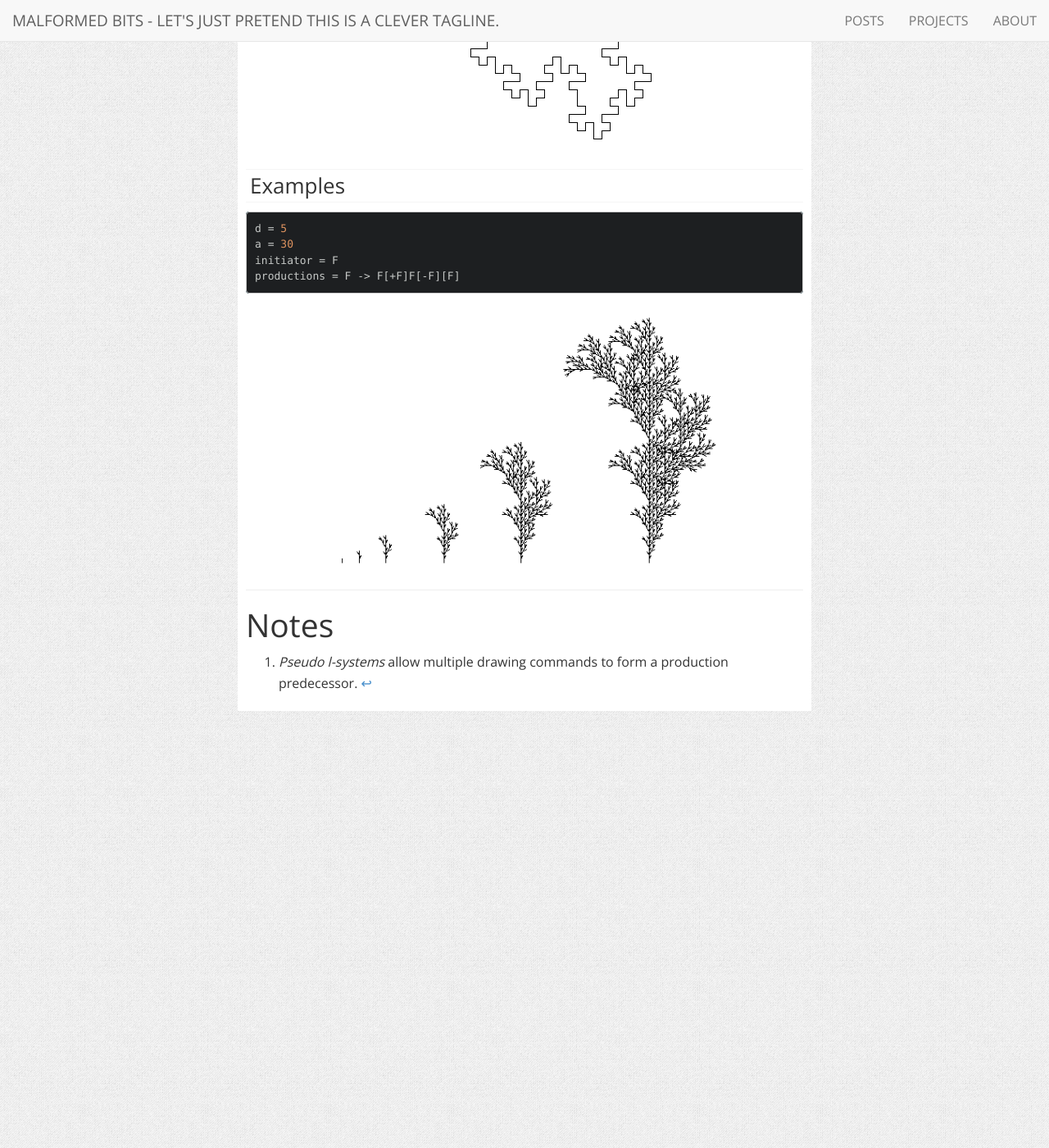
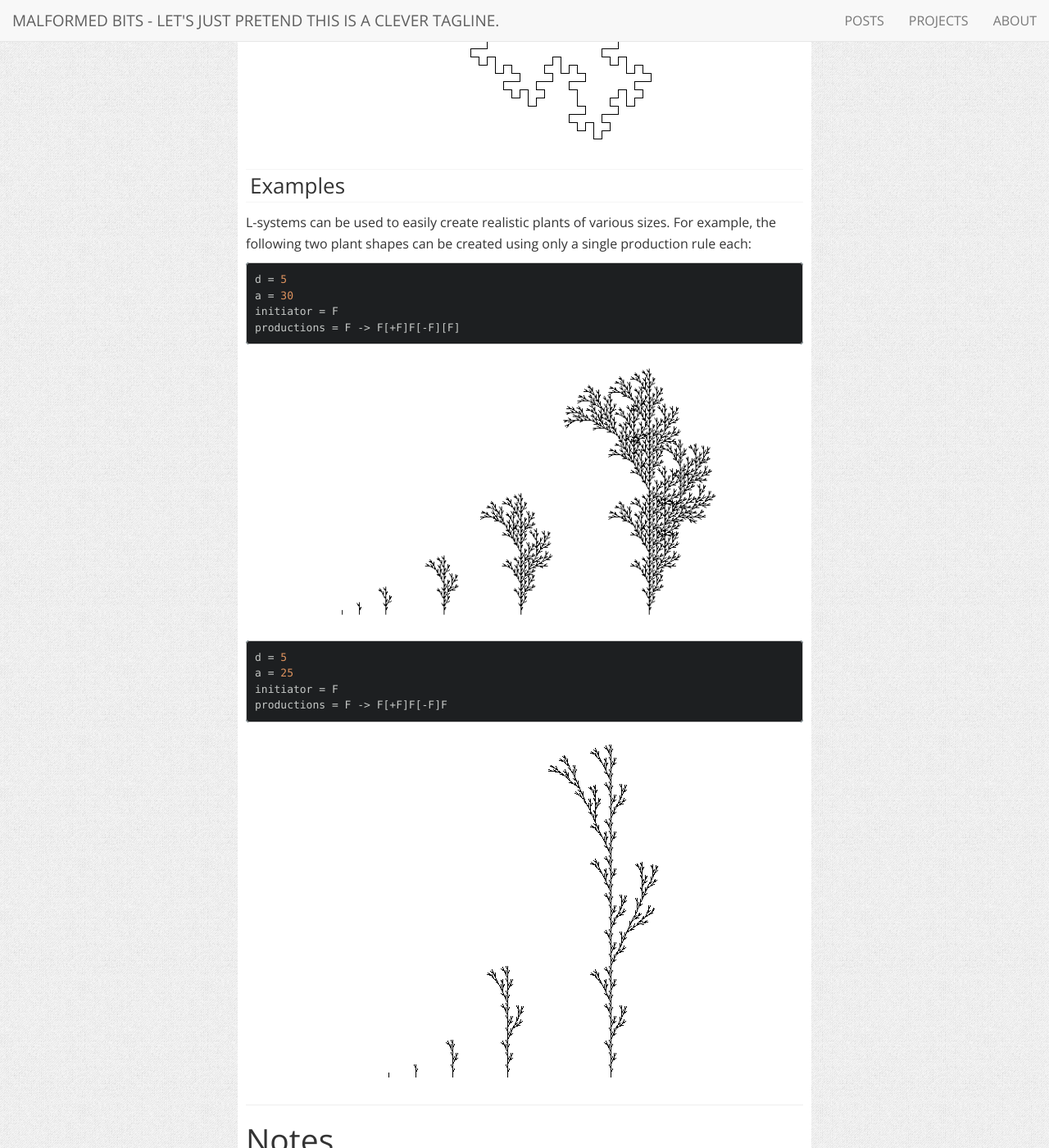
Before and after one commit to charlottepierce/charlottepierce.github.com, a Jekyll site: the page built from _posts/2014-12-12-DRAFT-Intro-to-L-Systems.md, in a window 1280 px wide and 1400 px high, scrolled down 3202 px. Shown: the whole window at 82% size. Built offline with Jekyll 4.4.1, drawn with Linux system fonts in a browser that asks for light colours; nearby versions of some CDN libraries; some of the changed text lies outside the part shown.

Commit message:
Added another example. Added footnote on commands.
Signed-off-by: Charlotte Pierce <charlotte@malformed-bits.com>

```diff
--- a/_posts/2014-12-12-DRAFT-Intro-to-L-Systems.md
+++ b/_posts/2014-12-12-DRAFT-Intro-to-L-Systems.md
@@ -84,15 +84,26 @@ Assuming an angle increment of 90 (i.e., `a = 90`), this evolution describes the
 
 ### Examples ###
 
+L-systems can be used to easily create realistic plants of various sizes.
+For example, the following two plant shapes can be created using only a single production rule each:
+
 	d = 5
 	a = 30
 	initiator = F
 	productions = F -> F[+F]F[-F][F]
 
-![Simple plant evolution]({{site.url}}/img/lsystems/plant_evolution.png)
+![Simple plant evolution]({{site.url}}/img/lsystems/plant_evolution_1.png)
+
+	d = 5
+	a = 25
+	initiator = F
+	productions = F -> F[+F]F[-F]F
+
+![Simple plant evolution]({{site.url}}/img/lsystems/plant_evolution_2.png)
 
 -----
 
 # Notes #
 
 [^1]: _Pseudo l-systems_ allow multiple drawing commands to form a production predecessor.
+[^2]: Technically the 'push' and 'pop' commands are from an extension referred to as _branching l-systems_.
```
Also changed, not shown: other parts of _posts/2014-12-12-DRAFT-Intro-to-L-Systems.md (+1 -1 lines), img/lsystems/plant_evolution_1.png (renamed from img/lsystems/plant_evolution.png), img/lsystems/plant_evolution_2.png (added).
